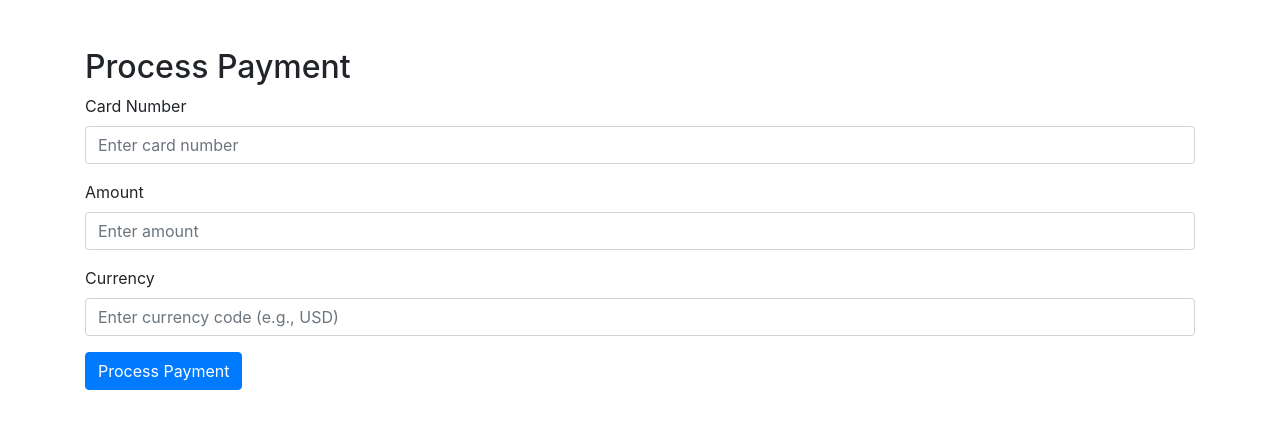
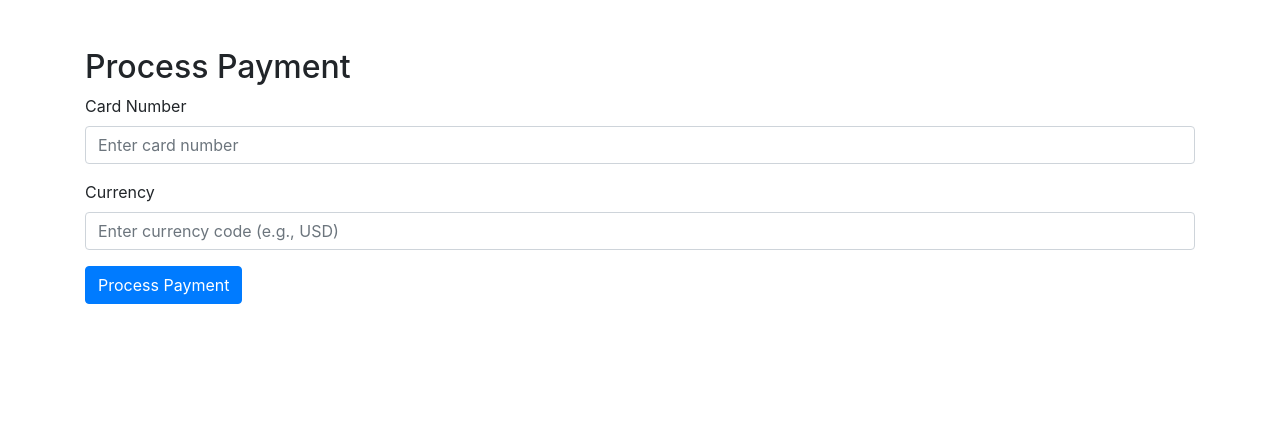
Before and after one commit to Schweem/1FullStack_Flask_Group_Project, a Flask app: template templates/process_payment.html in a window 1280 px wide. Shown: the top 429 px of the page. Run offline with Flask 3, Linux system fonts and the light colour scheme; the template is opened without the code that fills it, so the values that code supplies are empty; some libraries are stand-ins or nearby versions.

Commit message:
Fixed payment stuff
user now inputs payment info, duh

```diff
--- a/app.py
+++ b/app.py
@@ -103,51 +103,54 @@ def book_and_pay():
     # Validate the data (add your own validation logic)
 
     # Check for missing values
-    if not all([bike_id, payment_type, amount]):
+    if not all([bike_id, payment_type]):
         return render_template('payment_error.html', name=session.get('name', 'Unknown'),
                                error_message="Missing values for payment", is_authenticated=is_authenticated)
 
-    # Store payment information in the database
-    # You'll need to modify this part based on your database schema
-    conn = sqlite3.connect('SarasotaBikeGang.db')
-    cur = conn.cursor()
-    cur.execute("INSERT INTO payment_history (user_id, trip_index, amount, payment_date, description) VALUES (?, ?, ?, ?, ?)",
-                (session.get('user_id'), bike_id, amount, datetime.now(), 'Bike booking payment'))
-    conn.commit()
-    conn.close()
+    # Store payment information in the session
+    session['payment_info'] = {
+        'bike_id': bike_id,
+        'payment_type': payment_type,
+        'amount': amount,
+    }
 
-    # Make the POST request to the payment processing service
-    payment_url = 'http://localhost:5000/process_payment'  # Update with your actual URL
-    payment_data = {
-        "card_number": "1234567890123456",
-        "amount": amount,
-        "currency": "USD"
-    }
-    headers = {'Content-type': 'application/json'}
-    json_data = json.dumps(payment_data)
-
-    # Make the POST request
-    response = requests.post(payment_url, data=json_data, headers=headers)
-
-    # Check the response
-    if response.status_code == 200:
-        result = response.json()
-        print("Payment processed successfully:")
-        print(result)
-        # Add any additional logic for booking the bike
-        return render_template('booking_success.html', name=session.get('name', 'Unknown'), bike_id=bike_id, payment_type=payment_type, amount=amount, is_authenticated=is_authenticated)
-
-    else:
-        print("Payment processing failed. Response code:", response.status_code)
-        print("Error message:", response.text)
-        # Handle payment failure, redirect to an error page or display a message
-        return render_template('payment_error.html', name=session.get('name', 'Unknown'), error_message="Payment processing failed", is_authenticated=is_authenticated)
+    # Render a page to input payment details
+    return render_template('process_payment.html', name=session.get('name', 'Unknown'), bike_id=bike_id, payment_type=payment_type, amount=amount, is_authenticated=is_authenticated)
 
 @app.route('/process_payment', methods=['POST'])
 def process_payment():
-    # Your payment processing logic here
-    # This is where you interact with your payment processing service
-    return jsonify({"status": "success"})
+    try:
+        # Extract payment data from the session
+        payment_info = session.get('payment_info')
+
+        if not payment_info:
+            return jsonify({"status": "error", "message": "Payment information not found in session"})
+
+        # Make the POST request to the payment processing service
+        payment_url = 'http://localhost:5000/process_payment'  # Update with your actual URL
+        headers = {'Content-type': 'application/json'}
+        json_data = json.dumps(payment_info)
+
+        # Make the POST request
+        response = requests.post(payment_url, data=json_data, headers=headers)
+
+        # Check the response
+        if response.status_code == 200:
+            result = response.json()
+            print("Payment processed successfully:")
+            print(result)
+            # Add any additional logic for booking the bike
+            return render_template('booking_success.html', name=session.get('name', 'Unknown'), **payment_info, is_authenticated=is_authenticated)
+
+        else:
+            print("Payment processing failed. Response code:", response.status_code)
+            print("Error message:", response.text)
+            # Handle payment failure, redirect to an error page or display a message
+            return render_template('payment_error.html', name=session.get('name', 'Unknown'), error_message="Payment processing failed", is_authenticated=is_authenticated)
+    except Exception as e:
+        # Handle any unexpected errors
+        print("Unexpected error during payment processing:", str(e))
+        return render_template('payment_error.html', name=session.get('name', 'Unknown'), error_message="Unexpected error during payment processing", is_authenticated=is_authenticated)
 
 if __name__ == "__main__":
     app.run(debug=True)
--- a/templates/process_payment.html
+++ b/templates/process_payment.html
@@ -14,23 +14,18 @@
     <div class="container mt-5">
         <h2>Process Payment</h2>
 
-        <form id="paymentForm">
+        <form id="paymentForm" action="/process_payment" method="post">
             <div class="form-group">
                 <label for="cardNumber">Card Number</label>
-                <input type="text" class="form-control" id="cardNumber" placeholder="Enter card number" required>
-            </div>
-
-            <div class="form-group">
-                <label for="amount">Amount</label>
-                <input type="number" class="form-control" id="amount" placeholder="Enter amount" required>
+                <input type="text" class="form-control" name="cardNumber" id="cardNumber" placeholder="Enter card number" required>
             </div>
 
             <div class="form-group">
                 <label for="currency">Currency</label>
-                <input type="text" class="form-control" id="currency" placeholder="Enter currency code (e.g., USD)" required>
+                <input type="text" class="form-control" name="currency" id="currency" placeholder="Enter currency code (e.g., USD)" required>
             </div>
 
-            <button type="button" class="btn btn-primary" onclick="processPayment()">Process Payment</button>
+            <button type="submit" class="btn btn-primary">Process Payment</button>
         </form>
     </div>
 
@@ -38,40 +33,5 @@
     <script src="https://code.jquery.com/jquery-3.5.1.slim.min.js"></script>
     <script src="https://cdn.jsdelivr.net/npm/@popperjs/core@2.9.3/dist/umd/popper.min.js"></script>
     <script src="https://stackpath.bootstrapcdn.com/bootstrap/4.5.2/js/bootstrap.min.js"></script>
-
-    <!-- Your custom script for processing payment -->
-    <script>
-        function processPayment() {
-            // Get values from the form
-            var cardNumber = document.getElementById('cardNumber').value;
-            var amount = document.getElementById('amount').value;
-            var currency = document.getElementById('currency').value;
-
-            // Create payment data object
-            var paymentData = {
-                card_number: cardNumber,
-                amount: parseFloat(amount),
-                currency: currency
-            };
-
-            // Make the AJAX request to your Flask endpoint
-            $.ajax({
-                url: '{{ url_for("process_payment") }}',
-                type: 'POST',
-                contentType: 'application/json',
-                data: JSON.stringify(paymentData),
-                success: function(response) {
-                    alert('Payment processed successfully!');
-                    console.log(response);
-                },
-                error: function(error) {
-                    alert('Payment processing failed. Check console for details.');
-                    console.error(error);
-                }
-            });
-        }
-    </script>
-
 </body>
-
 </html>
```
Also changed, not shown: SarasotaBikeGang.db, 1 other file.
